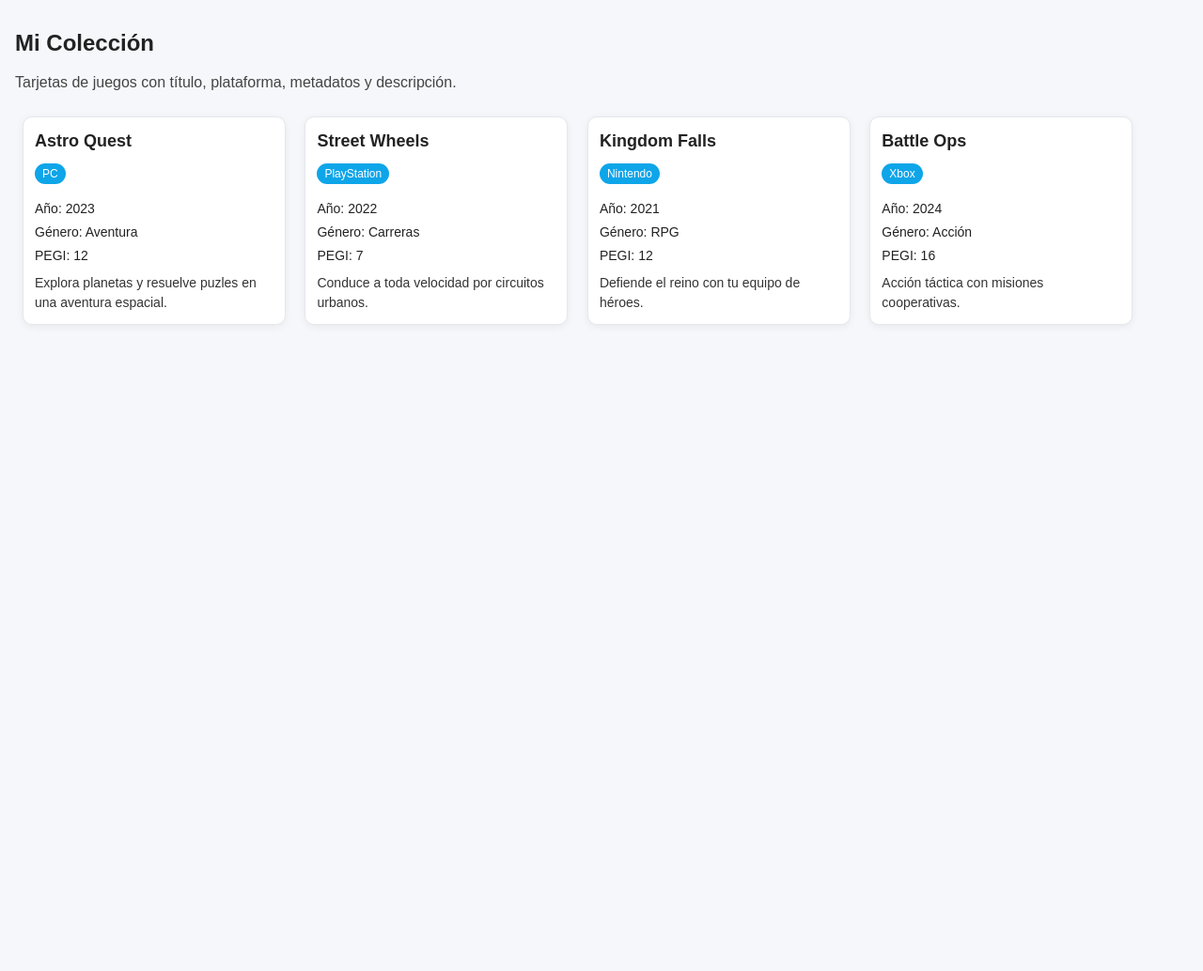
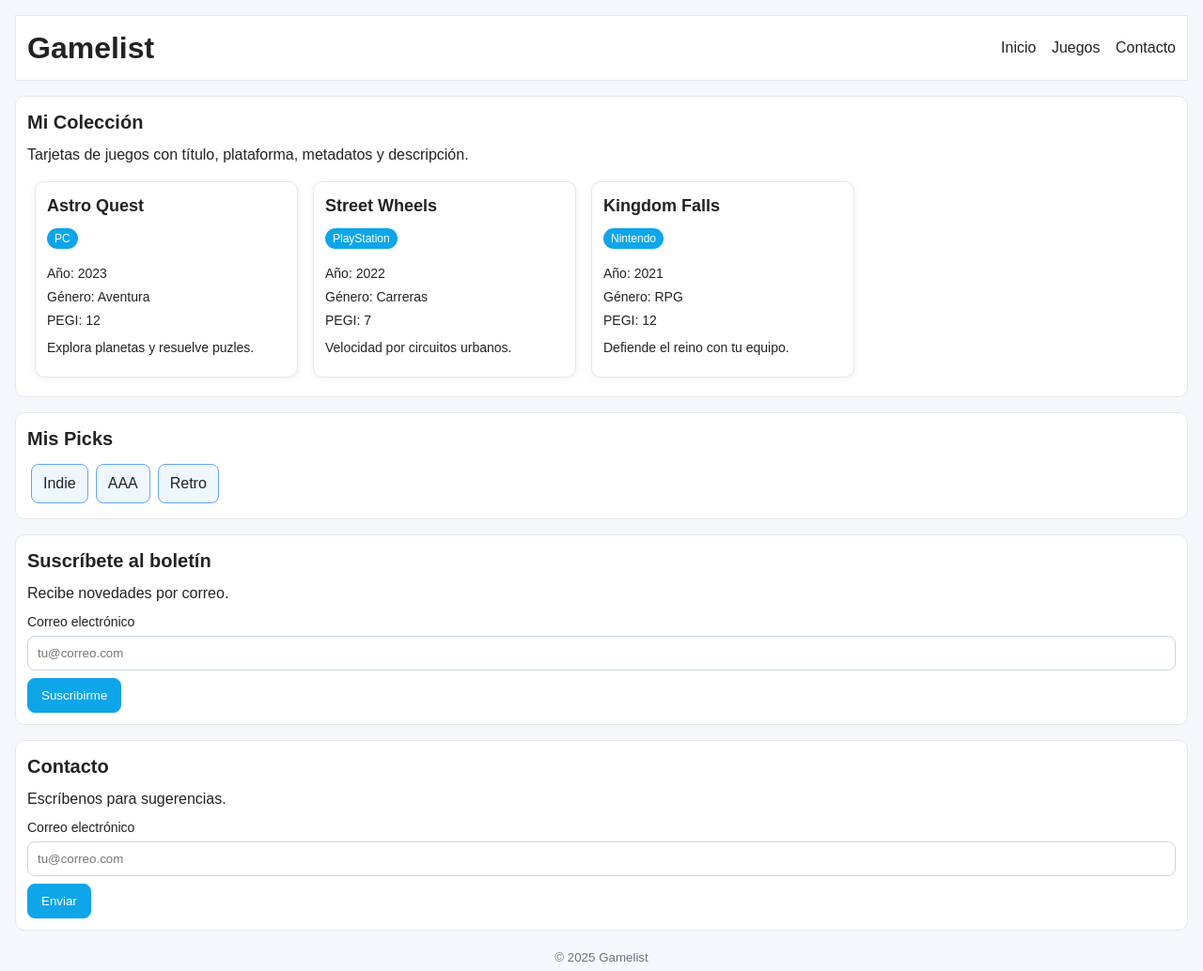
Before and after one commit to diegoferjn/Html, a plain HTML site: page gamelist/index.html in a window 1280 px wide. Shown: the whole page at 94% size. Before the commit the page ends 800 px from the top, so only its background shows below. Drawn offline with Linux system fonts and the light colour scheme.

Commit message:
Ejercicio 7

```diff
--- a/gamelist/index.html
+++ b/gamelist/index.html
@@ -3,61 +3,90 @@
   <head>
     <meta charset="utf-8" />
     <meta name="viewport" content="width=device-width, initial-scale=1" />
-    <title>Mi Colección</title>
+    <title>Flexbox mínimo viable</title>
     <link rel="stylesheet" href="styles/main.css" />
   </head>
   <body>
-    <main>
+    <header class="site-header">
+      <h1>Gamelist</h1>
+      <nav class="nav">
+        <a href="#">Inicio</a>
+        <a href="#">Juegos</a>
+        <a href="#">Contacto</a>
+      </nav>
+    </header>
+
+    <main class="site-main">
+      <!-- Colección de tarjetas -->
       <section id="coleccion">
-        <h1>Mi Colección</h1>
+        <h2>Mi Colección</h2>
         <p>Tarjetas de juegos con título, plataforma, metadatos y descripción.</p>
 
         <div class="cards">
           <article class="card">
-            <h2 class="card__title">Astro Quest</h2>
-            <span class="card__badge">PC</span>
-            <ul class="card__meta">
-              <li>Año: 2023</li>
-              <li>Género: Aventura</li>
-              <li>PEGI: 12</li>
+            <h3 class="card__title">Astro Quest</h3>
+            <span class="badge">PC</span>
+            <ul class="meta">
+              <li>Año: 2023</li><li>Género: Aventura</li><li>PEGI: 12</li>
             </ul>
-            <p class="card__desc">Explora planetas y resuelve puzles en una aventura espacial.</p>
+            <p class="desc">Explora planetas y resuelve puzles.</p>
           </article>
 
           <article class="card">
-            <h2 class="card__title">Street Wheels</h2>
-            <span class="card__badge">PlayStation</span>
-            <ul class="card__meta">
-              <li>Año: 2022</li>
-              <li>Género: Carreras</li>
-              <li>PEGI: 7</li>
+            <h3 class="card__title">Street Wheels</h3>
+            <span class="badge">PlayStation</span>
+            <ul class="meta">
+              <li>Año: 2022</li><li>Género: Carreras</li><li>PEGI: 7</li>
             </ul>
-            <p class="card__desc">Conduce a toda velocidad por circuitos urbanos.</p>
+            <p class="desc">Velocidad por circuitos urbanos.</p>
           </article>
 
           <article class="card">
-            <h2 class="card__title">Kingdom Falls</h2>
-            <span class="card__badge">Nintendo</span>
-            <ul class="card__meta">
-              <li>Año: 2021</li>
-              <li>Género: RPG</li>
-              <li>PEGI: 12</li>
+            <h3 class="card__title">Kingdom Falls</h3>
+            <span class="badge">Nintendo</span>
+            <ul class="meta">
+              <li>Año: 2021</li><li>Género: RPG</li><li>PEGI: 12</li>
             </ul>
-            <p class="card__desc">Defiende el reino con tu equipo de héroes.</p>
-          </article>
-
-          <article class="card">
-            <h2 class="card__title">Battle Ops</h2>
-            <span class="card__badge">Xbox</span>
-            <ul class="card__meta">
-              <li>Año: 2024</li>
-              <li>Género: Acción</li>
-              <li>PEGI: 16</li>
-            </ul>
-            <p class="card__desc">Acción táctica con misiones cooperativas.</p>
+            <p class="desc">Defiende el reino con tu equipo.</p>
           </article>
         </div>
       </section>
+
+      <!-- Picks (otro bloque con flex para probar apilado) -->
+      <section id="picks">
+        <h2>Mis Picks</h2>
+        <div class="picks-row">
+          <div class="pick">Indie</div>
+          <div class="pick">AAA</div>
+          <div class="pick">Retro</div>
+        </div>
+      </section>
+
+      <!-- Formulario de suscripción -->
+      <section id="boletin">
+        <h2>Suscríbete al boletín</h2>
+        <p>Recibe novedades por correo.</p>
+        <form>
+          <label for="email-sus">Correo electrónico</label>
+          <input id="email-sus" name="email" type="email" placeholder="tu@correo.com" required />
+          <button type="submit">Suscribirme</button>
+        </form>
+      </section>
+
+      <!-- Información de contacto -->
+      <section id="contacto">
+        <h2>Contacto</h2>
+        <p>Escríbenos para sugerencias.</p>
+        <form>
+          <label for="email-ctc">Correo electrónico</label>
+          <input id="email-ctc" name="email" type="email" placeholder="tu@correo.com" required />
+          <button type="submit">Enviar</button>
+        </form>
+      </section>
     </main>
+
+    <footer class="site-footer">
+      <small>© 2025 Gamelist</small>
+    </footer>
   </body>
 </html>
--- a/gamelist/styles/main.css
+++ b/gamelist/styles/main.css
@@ -1,50 +1,99 @@
-/* Basado en tus manuales: reset mínimo, tipografía, colores, display, margin/padding */
-html, body, h1, h2, p, ul, li { margin: 0; padding: 0; }
+/* Reset básico y tipografía */
+html, body, h1, h2, h3, p, ul, li { margin: 0; padding: 0; }
 *, *::before, *::after { box-sizing: border-box; }
 
 body {
-  font-family: Arial, sans-serif;   /* Manual: fuentes */
-  color: #222;                      /* Manual: color */
+  font-family: Arial, sans-serif;
+  color: #222;
   line-height: 1.5;
   padding: 16px;
   background: #f5f7fb;
 }
 
-/* Sección */
-#coleccion > h1 { font-size: 24px; margin: 12px 0; }
-#coleccion > p  { margin: 0 0 16px 0; color: #444; }
+/* Header con flex para separar logo y nav */
+.site-header {
+  display: flex;                 /* Flexbox activado */
+  justify-content: space-between;/* Alineación eje principal */
+  align-items: center;           /* Alineación eje cruzado */
+  background: #fff;
+  border: 1px solid #e5e7eb;
+  padding: 10px 12px;
+  margin-bottom: 16px;
+}
 
+.nav a {
+  text-decoration: none;
+  color: #222;
+  margin-left: 12px;
+}
 
+/* Secciones */
+.site-main section { background: #fff; border: 1px solid #e5e7eb; padding: 12px; margin-bottom: 16px; border-radius: 10px; }
+.site-main h2 { font-size: 20px; margin-bottom: 8px; }
+.site-main p  { margin-bottom: 8px; }
 
+/* Cards con Flexbox + wrap (sin media query) */
+.cards {
+  display: flex;         /* Flexbox */
+  flex-wrap: wrap;       /* Envoltura */
+  /* sin gap (no lo hemos visto); usamos margin en .card */
+}
 
-/* Tarjeta: presentacional */
 .card {
-  display: inline-block;         /* se colocan una al lado de otra y saltan si no caben */
-  vertical-align: top;
-  width: 280px;                  /* ancho fijo para simular columnas */
+  width: 280px;                  /* ancho fijo para que “salten” en varias filas */
   background: #fff;
   border: 1px solid #e5e7eb;
   border-radius: 10px;
   padding: 12px;
-  margin: 8px;                   /* separación “tipo gap” */
+  margin: 8px;                   /* separación entre tarjetas */
   box-shadow: 0 2px 8px rgba(0,0,0,.06);
 }
 
 .card__title { font-size: 18px; margin-bottom: 8px; }
-.card__badge {
-  display: inline-block;         /* manual: inline-block permite width/height */
+.badge { display: inline-block; background: #0ea5e9; color: #fff; padding: 2px 8px; border-radius: 999px; font-size: 12px; margin-bottom: 8px; }
+.meta { list-style: none; margin: 8px 0; }
+.meta li { font-size: 14px; margin-bottom: 4px; }
+.desc { font-size: 14px; }
+
+/* Picks en fila con flex (se apilan cuando no caben por wrap) */
+.picks-row { display: flex; flex-wrap: wrap; }
+.pick {
+  background: #eef6ff;
+  border: 1px solid #60a5fa;
+  border-radius: 8px;
+  padding: 8px 12px;
+  margin: 4px;
+}
+
+/* Formularios básicos y accesibles */
+form { margin-top: 8px; }
+label { display: block; font-size: 14px; margin-bottom: 4px; }
+input[type="email"] {
+  display: block;
+  width: 100%;
+  padding: 10px;
+  border: 1px solid #cbd5e1;
+  border-radius: 8px;
+  background: #fff;
+  margin-bottom: 8px;
+}
+input[type="email"]:focus {
+  outline: none;
+  border-color: #0ea5e9;
+  box-shadow: 0 0 0 3px rgba(14,165,233,.2);
+}
+button {
+  padding: 10px 14px;
+  border: 1px solid #0ea5e9;
   background: #0ea5e9;
   color: #fff;
-  padding: 2px 8px;
-  border-radius: 999px;
-  font-size: 12px;
-  margin-bottom: 8px;
+  border-radius: 8px;
+  cursor: pointer;
 }
+button:hover { box-shadow: 0 4px 12px rgba(14,165,233,.25); }
 
-.card__meta { list-style: none; margin: 8px 0; }
-.card__meta li { font-size: 14px; margin-bottom: 4px; }
-
-.card__desc { font-size: 14px; color: #333; }
-
-/* Hover simple (interactividad básica) */
-.card:hover { box-shadow: 0 6px 16px rgba(0,0,0,.1); }
+.site-footer {
+  text-align: center;
+  color: #6b7280;
+  margin-top: 16px;
+}
```
